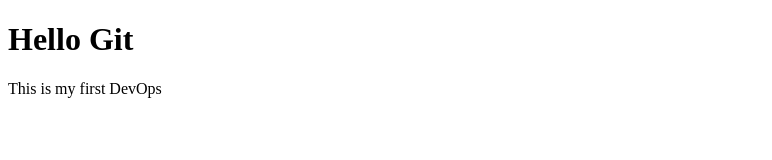
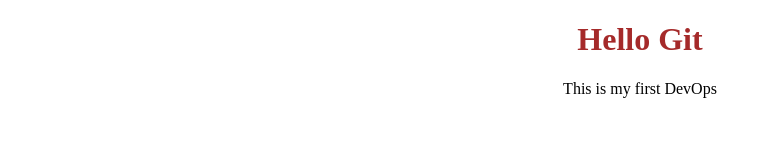
Before and after one commit to dianainberlin/Github-challenge, a plain HTML site: page index.html in a window 1280 px wide. Shown: the whole page, without its empty margins (0-772 px from the left). Drawn offline with Linux system fonts and the light colour scheme.

Commit message:
added src folder and style.css

```diff
--- a/index.html
+++ b/index.html
@@ -2,8 +2,9 @@
 <html lang="en">
   <head>
     <meta charset="UTF-8" />
-    <meta name="viewport" content="width=<device-width>, initial-scale=1.0" />
+    <meta name="viewport" content="width=device-width, initial-scale=1.0" />
     <title>DevOps</title>
+    <link rel="stylesheet" href="src/style.css" />
   </head>
   <body>
     <h1>Hello Git</h1>
--- /dev/null
+++ b/src/style.css
@@ -0,0 +1,8 @@
+h1 {
+  text-align: center;
+  color: brown;
+}
+
+p {
+  text-align: center;
+}
```
